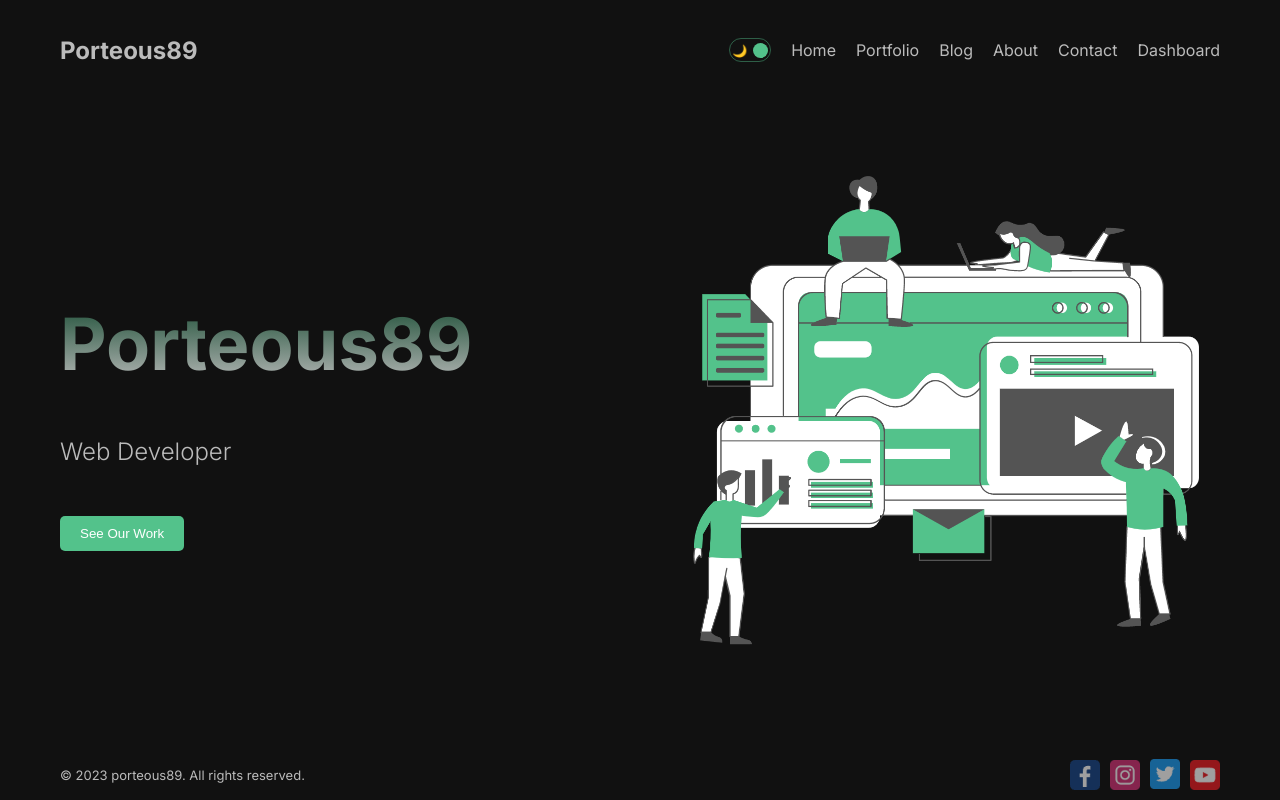
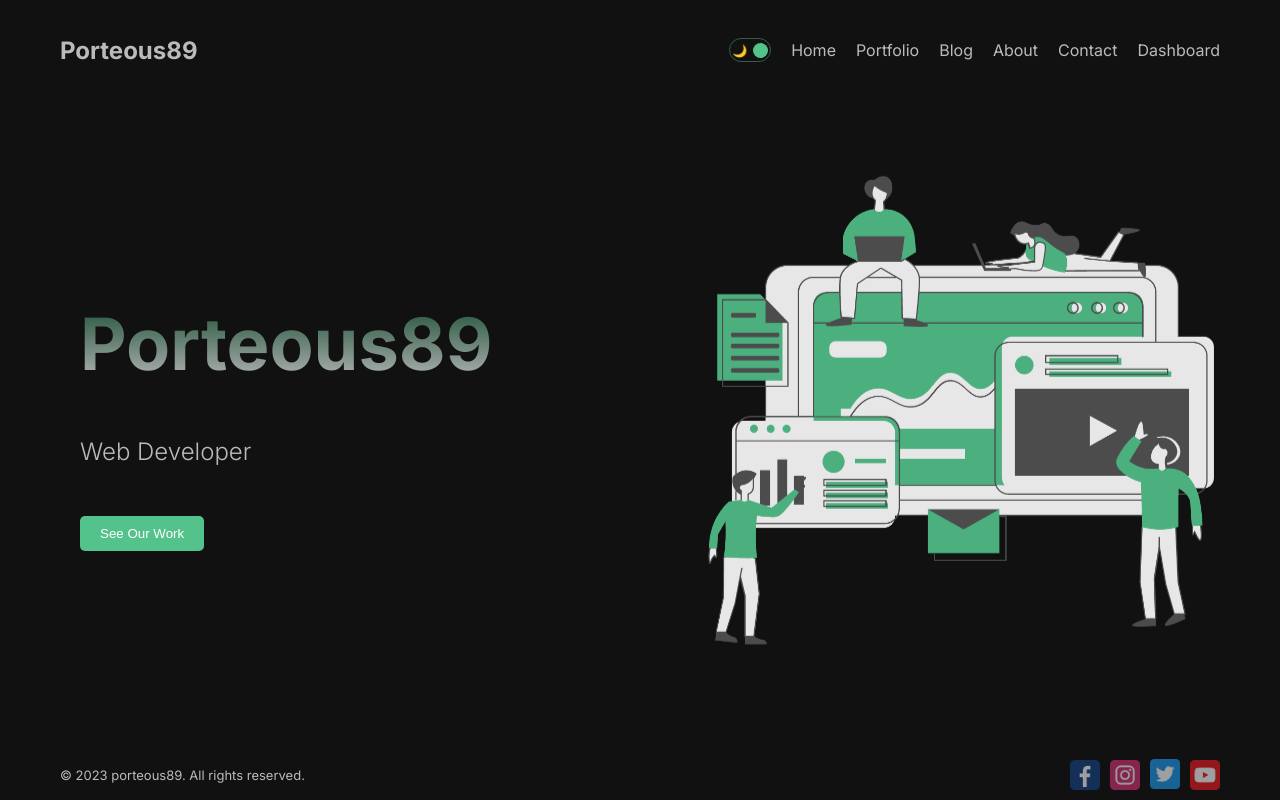
Before and after one commit to porteous89/nextjs13-portfolio, a Next.js app: page / in a window 1280 px wide. Built offline with nearby package versions, Linux system fonts and the light colour scheme; no server answers.

Commit message:
edited some css to restyle the images

```diff
--- a/src/app/about/page.module.css
+++ b/src/app/about/page.module.css
@@ -18,8 +18,10 @@
     bottom: 20px;
     left: 20px;
     background-color: #53c28b;
+    opacity: 0.8;
     padding: 5px 10px;
     color: #fff;
+    border-radius: 15px;
 }
 
 .textContainer{
--- a/src/app/page.module.css
+++ b/src/app/page.module.css
@@ -1,7 +1,7 @@
 .container{
   display: flex;
   align-items: center;
-  gap: 100px;
+  gap: 75px;
 }
 
 .item{
@@ -9,6 +9,7 @@
   display: flex;
   flex-direction: column;
   gap: 50px;
+  margin: 20px;
 }
 
 .title{
@@ -21,6 +22,7 @@
 .img{
   width: 100%;
   height: 500px;
+  opacity: 0.9;
   object-fit: contain;
       animation: move 3s infinite ease alternate;
       }
--- a/src/app/portfolio/page.module.css
+++ b/src/app/portfolio/page.module.css
@@ -65,6 +65,12 @@
     }
 }
 
+.item:hover {
+    border-color: #53c28b;
+    transform: scale(1.05);
+    transition: all 0.5s ease;
+}
+
 .item:hover .title {
     color: #53c28b;
     transform: scale(1.05);
```
